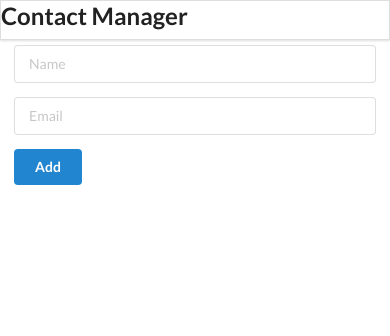
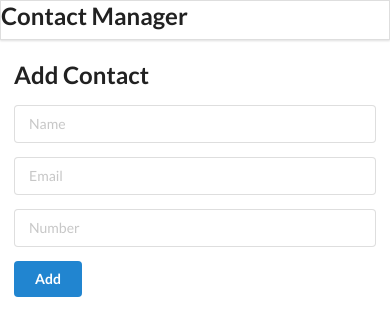
Before and after one commit to amirablhsn/contact-app, a React (Create React App) app: page / in a window 390 px wide. Shown: the top 336 px of the page. Built offline with nearby package versions, Linux system fonts and the light colour scheme.

Commit message:
Added phone number option and fixed UI formatting

```diff
--- a/src/components/AddContact.js
+++ b/src/components/AddContact.js
@@ -4,16 +4,21 @@ class AddContact extends React.Component {
     state = {
         name: "",
         email: "",
+        number: "",
     };
 
     add = (e) => {
         e.preventDefault();
-        if(this.state.name === "" && this.state.email === "") {
-            alert("Please ensure all fields are filled");
+        if(this.state.name === "") {
+            alert("Please enter a contact name");
+            return
+        }
+        if(this.state.email === "" && this.state.number === "") {
+            alert("Please fill out a contact method");
             return
         }
         this.props.addContactHandler(this.state);
-        this.setState({name:"", email:""});
+        this.setState({name:"", email:"", number:""});
     }
 
     render() {
@@ -37,6 +42,14 @@ class AddContact extends React.Component {
                         value={this.state.email}
                         onChange={ (e) => this.setState({email: e.target.value}) }/>
                     </div>
+                    <div className="field">
+                        <input
+                        type="text"
+                        name="number"
+                        placeholder="Number"
+                        value={this.state.number}
+                        onChange={ (e) => this.setState({number: e.target.value}) }/>
+                    </div>
                     <button className="ui button blue">Add</button>
                 </form>
             </div>
--- a/src/components/App.css
+++ b/src/components/App.css
@@ -14,18 +14,18 @@
 }
 
 .App-header {
-  background-color: #282c34;
+  background-color: #000000;
   min-height: 100vh;
   display: flex;
   flex-direction: column;
   align-items: center;
   justify-content: center;
   font-size: calc(10px + 2vmin);
-  color: white;
+  color: rgb(255, 255, 255);
 }
 
 .App-link {
-  color: #61dafb;
+  color: hsl(0, 0%, 100%);
 }
 
 @keyframes App-logo-spin {
--- a/src/components/App.js
+++ b/src/components/App.js
@@ -22,11 +22,6 @@ function App() {
     setContacts(newContactList);
   };
 
-  //useEffect(() => {
-   // const retrieveContacts = JSON.parse(localStorage.getItem(LOCAL_STORAGE_KEY));
-   // if(retrieveContacts) setContacts(retrieveContacts);
-  //}, []);
-
   useEffect(() => {
       localStorage.setItem(LOCAL_STORAGE_KEY, JSON.stringify(contacts));
     }, [contacts]);
@@ -34,8 +29,11 @@ function App() {
   return (
     <div className="ui container">
       <Header />
-      <AddContact addContactHandler={addContactHandler}/>
-      <ContactList contacts={contacts} getContactId={removeContactHandler}/>
+      <div className="ui main" style={{ marginTop: "60px" }}>
+        <AddContact addContactHandler={addContactHandler} />
+        <ContactList contacts={contacts} getContactId={removeContactHandler}/>
+      </div>
+
     </div>
   );
 };
--- a/src/components/ContactCard.js
+++ b/src/components/ContactCard.js
@@ -3,7 +3,7 @@ import user from "../images/user.png";
 
 const ContactCard = (props) => {
 
-    const { id, name, email } = props.contact;
+    const { id, name, email, number } = props.contact;
     return(
         <div className="item">
                 <img className="ui user default image"
@@ -11,6 +11,7 @@ const ContactCard = (props) => {
                 <div className="content" >
                     <div className="header">{name}</div>
                     <div>{email}</div>
+                    <div>{number}</div>
                 </div>
                 <i className="trash alternate outline icon"
                 style={{color:"red", marginTop: "7px", float: "right"}}
--- a/src/components/ContactList.js
+++ b/src/components/ContactList.js
@@ -7,7 +7,10 @@ const ContactList = (props) => {
         props.getContactId(id);
     };
     const renderContactList = props.contacts.map((contact) => {
-        return <ContactCard contact={contact} clickHandler ={deleteContactHandler}/>;
+        return <ContactCard
+        contact={contact}
+        clickHandler={deleteContactHandler}
+        key={contact.id}/>;
     });
     return(
         <div className="ui celled list">
```
